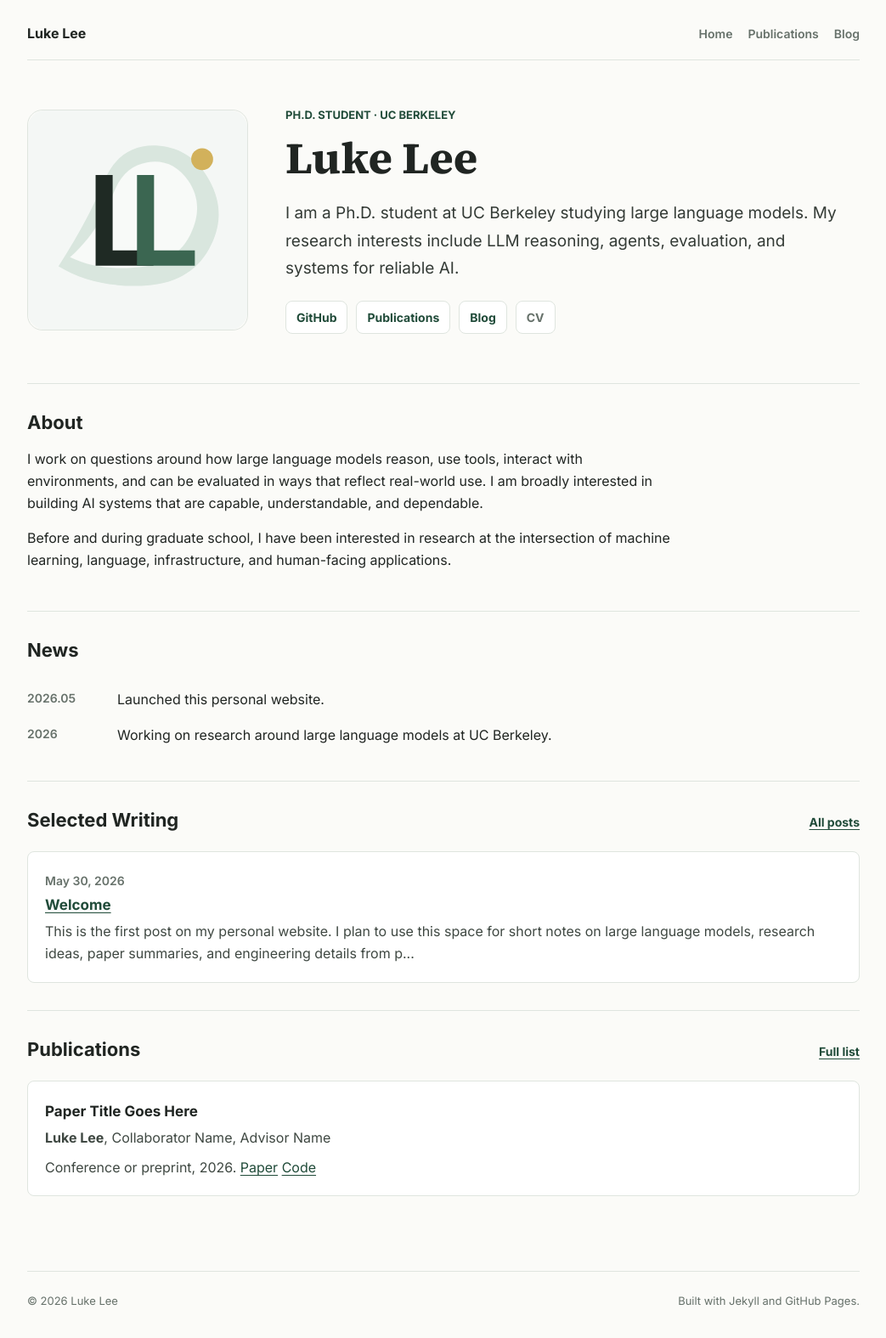
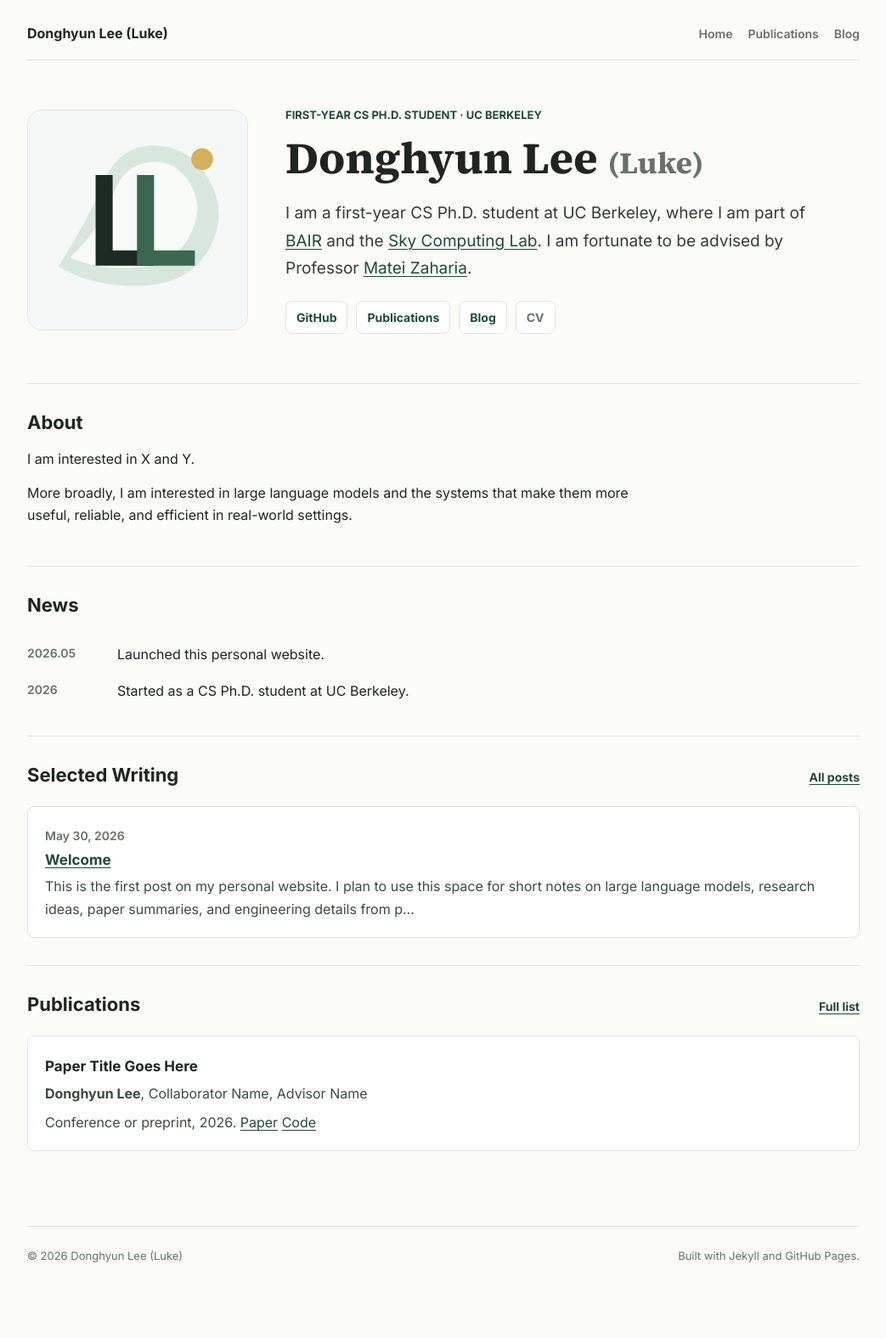
Before and after one commit to lukedhlee/lukedhlee.github.io, a Jekyll site: the page built from index.md, in a window 1280 px wide. Shown: the whole page at 85% size, without its empty margins (118-1161 px from the left). Built offline with Jekyll 4.4.1, drawn with Linux system fonts in a browser that asks for light colours; after the commit the page ends 1522 px from its top, so only the background shows below that.

Commit message:
Update academic bio

```diff
--- a/_config.yml
+++ b/_config.yml
@@ -1,10 +1,10 @@
-title: Luke Lee
-description: Ph.D. student at UC Berkeley studying large language models.
+title: Donghyun Lee (Luke)
+description: First-year CS Ph.D. student at UC Berkeley, BAIR, and Sky Computing Lab.
 url: "https://lukedhlee.github.io"
 baseurl: ""
 
 author:
-  name: Luke Lee
+  name: Donghyun Lee (Luke)
   affiliation: UC Berkeley
   email: ""
   github: lukedhlee
--- a/assets/css/style.css
+++ b/assets/css/style.css
@@ -116,6 +116,11 @@ h1 {
   font-family: "Source Serif 4", Georgia, serif;
   font-size: 52px;
   letter-spacing: 0;
+}
+
+.name-note {
+  color: var(--muted);
+  font-size: 0.68em;
 }
 
 h2 {
--- a/index.md
+++ b/index.md
@@ -8,11 +8,14 @@ title: Home
     <img src="{{ '/assets/img/profile-mark.svg' | relative_url }}" alt="">
   </div>
   <div class="hero-copy">
-    <p class="eyebrow">Ph.D. student · UC Berkeley</p>
-    <h1>Luke Lee</h1>
+    <p class="eyebrow">First-year CS Ph.D. student · UC Berkeley</p>
+    <h1>Donghyun Lee <span class="name-note">(Luke)</span></h1>
     <p class="lead">
-      I am a Ph.D. student at UC Berkeley studying large language models.
-      My research interests include LLM reasoning, agents, evaluation, and systems for reliable AI.
+      I am a first-year CS Ph.D. student at UC Berkeley, where I am part of
+      <a href="https://bair.berkeley.edu/">BAIR</a> and the
+      <a href="https://sky.cs.berkeley.edu/">Sky Computing Lab</a>.
+      I am fortunate to be advised by Professor
+      <a href="https://people.eecs.berkeley.edu/~matei/">Matei Zaharia</a>.
     </p>
     <div class="link-row">
       <a href="https://github.com/lukedhlee">GitHub</a>
@@ -26,13 +29,11 @@ title: Home
 <section class="section">
   <h2>About</h2>
   <p>
-    I work on questions around how large language models reason, use tools, interact with environments,
-    and can be evaluated in ways that reflect real-world use. I am broadly interested in building AI systems
-    that are capable, understandable, and dependable.
+    I am interested in X and Y.
   </p>
   <p>
-    Before and during graduate school, I have been interested in research at the intersection of machine learning,
-    language, infrastructure, and human-facing applications.
+    More broadly, I am interested in large language models and the systems that make them more useful,
+    reliable, and efficient in real-world settings.
   </p>
 </section>
 
@@ -47,7 +48,7 @@ title: Home
     </li>
     <li>
       <time>2026</time>
-      <span>Working on research around large language models at UC Berkeley.</span>
+      <span>Started as a CS Ph.D. student at UC Berkeley.</span>
     </li>
   </ol>
 </section>
@@ -78,7 +79,7 @@ title: Home
   <div class="publication-list">
     <article>
       <h3>Paper Title Goes Here</h3>
-      <p><strong>Luke Lee</strong>, Collaborator Name, Advisor Name</p>
+      <p><strong>Donghyun Lee</strong>, Collaborator Name, Advisor Name</p>
       <p>Conference or preprint, 2026. <a href="#">Paper</a> <a href="#">Code</a></p>
     </article>
   </div>
```
Also changed, not shown: publications.md (+2 -2 lines).
